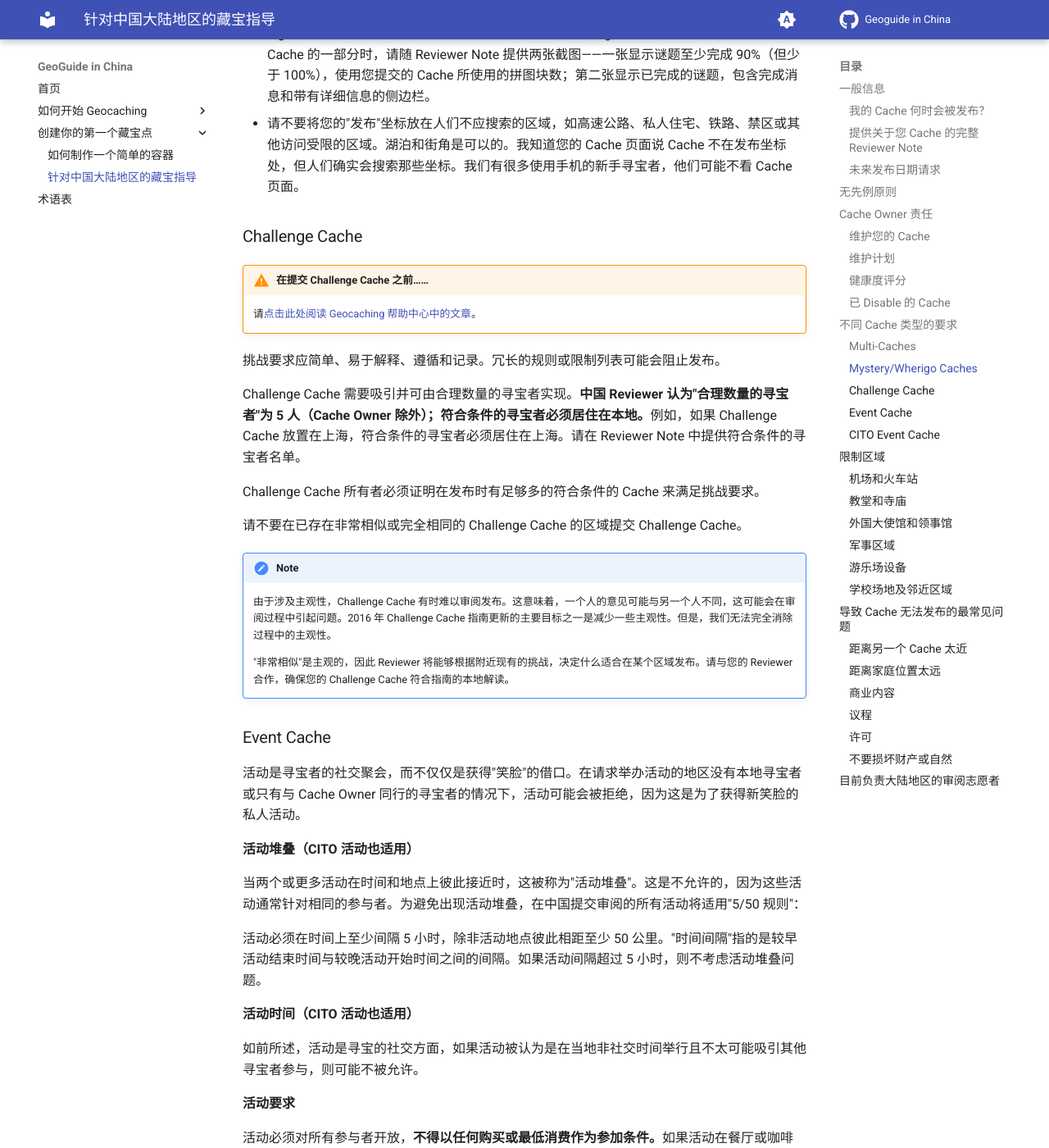
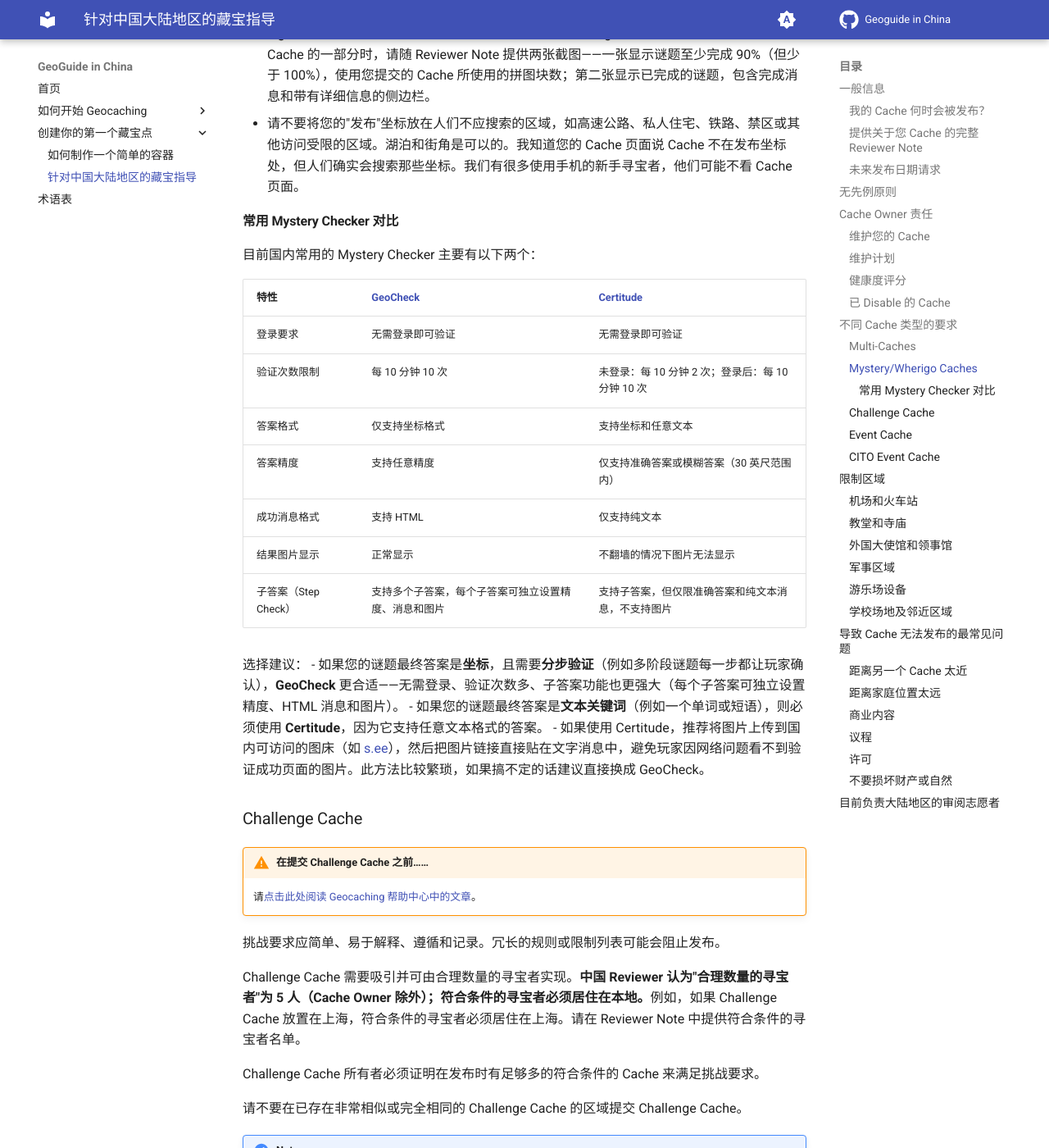
Before and after one commit to Konano/geoguide-in-china, an MkDocs documentation site: the page built from docs/hiding-a-cache/region-guidelines.md, in a window 1280 px wide and 1400 px high, scrolled down 4824 px. Shown: the whole window at 82% size. Built offline with MkDocs 1.6.1 and Material for MkDocs 9.7.7, drawn with Linux system fonts in a browser that asks for light colours; comment, search, counter and statistics services are not loaded.

Commit message:
添加常用 Mystery Checker 对比信息，提供选择建议

```diff
--- a/docs/hiding-a-cache/region-guidelines.md
+++ b/docs/hiding-a-cache/region-guidelines.md
@@ -151,6 +151,25 @@
 * Jigidi 已对其平台用于呈现寻宝解谜 Cache 中的复杂谜题表示担忧，因为寻宝者正在寻求以 Jigidi 服务条款不允许的方式获取解决方案捷径。当您将 Jigidi（或其他在线谜题）作为解谜 Cache 的一部分时，请随 Reviewer Note 提供两张截图——一张显示谜题至少完成 90%（但少于 100%），使用您提交的 Cache 所使用的拼图块数；第二张显示已完成的谜题，包含完成消息和带有详细信息的侧边栏。
 * 请不要将您的"发布"坐标放在人们不应搜索的区域，如高速公路、私人住宅、铁路、禁区或其他访问受限的区域。湖泊和街角是可以的。我知道您的 Cache 页面说 Cache 不在发布坐标处，但人们确实会搜索那些坐标。我们有很多使用手机的新手寻宝者，他们可能不看 Cache 页面。
 
+#### 常用 Mystery Checker 对比 { #mystery-checker-comparison }
+
+目前国内常用的 Mystery Checker 主要有以下两个：
+
+| 特性 | [GeoCheck](https://geocheck.org/) | [Certitude](https://www.certitudes.org/) |
+|---|---|---|
+| 登录要求 | 无需登录即可验证 | 无需登录即可验证 |
+| 验证次数限制 | 每 10 分钟 10 次 | 未登录：每 10 分钟 2 次；登录后：每 10 分钟 10 次 |
+| 答案格式 | 仅支持坐标格式 | 支持坐标和任意文本 |
+| 答案精度 | 支持任意精度 | 仅支持准确答案或模糊答案（30 英尺范围内） |
+| 成功消息格式 | 支持 HTML | 仅支持纯文本 |
+| 结果图片显示 | 正常显示 | 不翻墙的情况下图片无法显示 |
+| 子答案（Step Check） | 支持多个子答案，每个子答案可独立设置精度、消息和图片 | 支持子答案，但仅限准确答案和纯文本消息，不支持图片 |
+
+选择建议：
+- 如果您的谜题最终答案是**坐标**，且需要**分步验证**（例如多阶段谜题每一步都让玩家确认），**GeoCheck** 更合适——无需登录、验证次数多、子答案功能也更强大（每个子答案可独立设置精度、HTML 消息和图片）。
+- 如果您的谜题最终答案是**文本关键词**（例如一个单词或短语），则必须使用 **Certitude**，因为它支持任意文本格式的答案。
+- 如果使用 Certitude，推荐将图片上传到国内可访问的图床（如 [s.ee](https://s.ee/)），然后把图片链接直接贴在文字消息中，避免玩家因网络问题看不到验证成功页面的图片。此方法比较繁琐，如果搞不定的话建议直接换成 GeoCheck。
+
 ### Challenge Cache { #challenge-cache }
 
 !!! warning "在提交 Challenge Cache 之前……"
```
